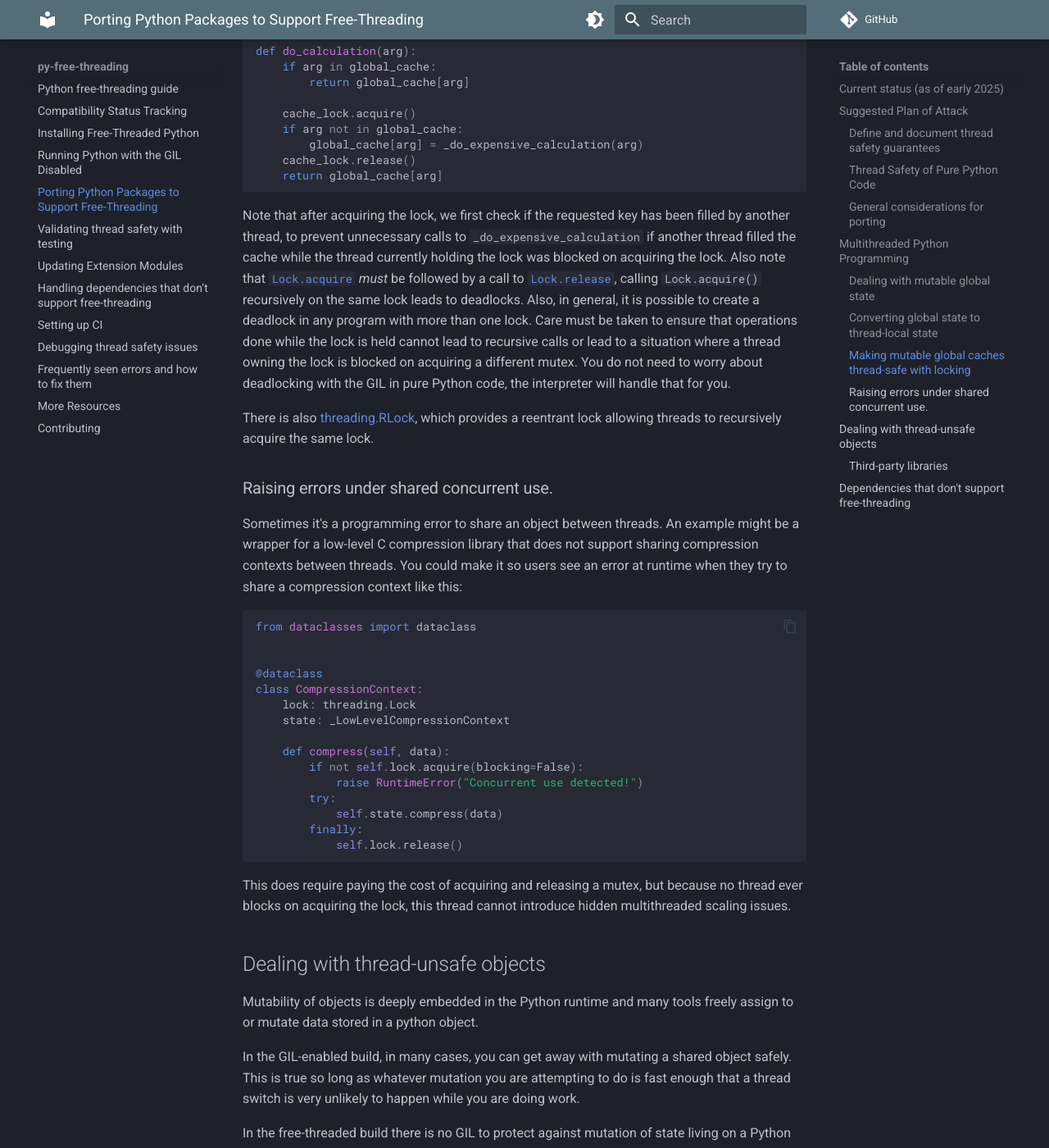
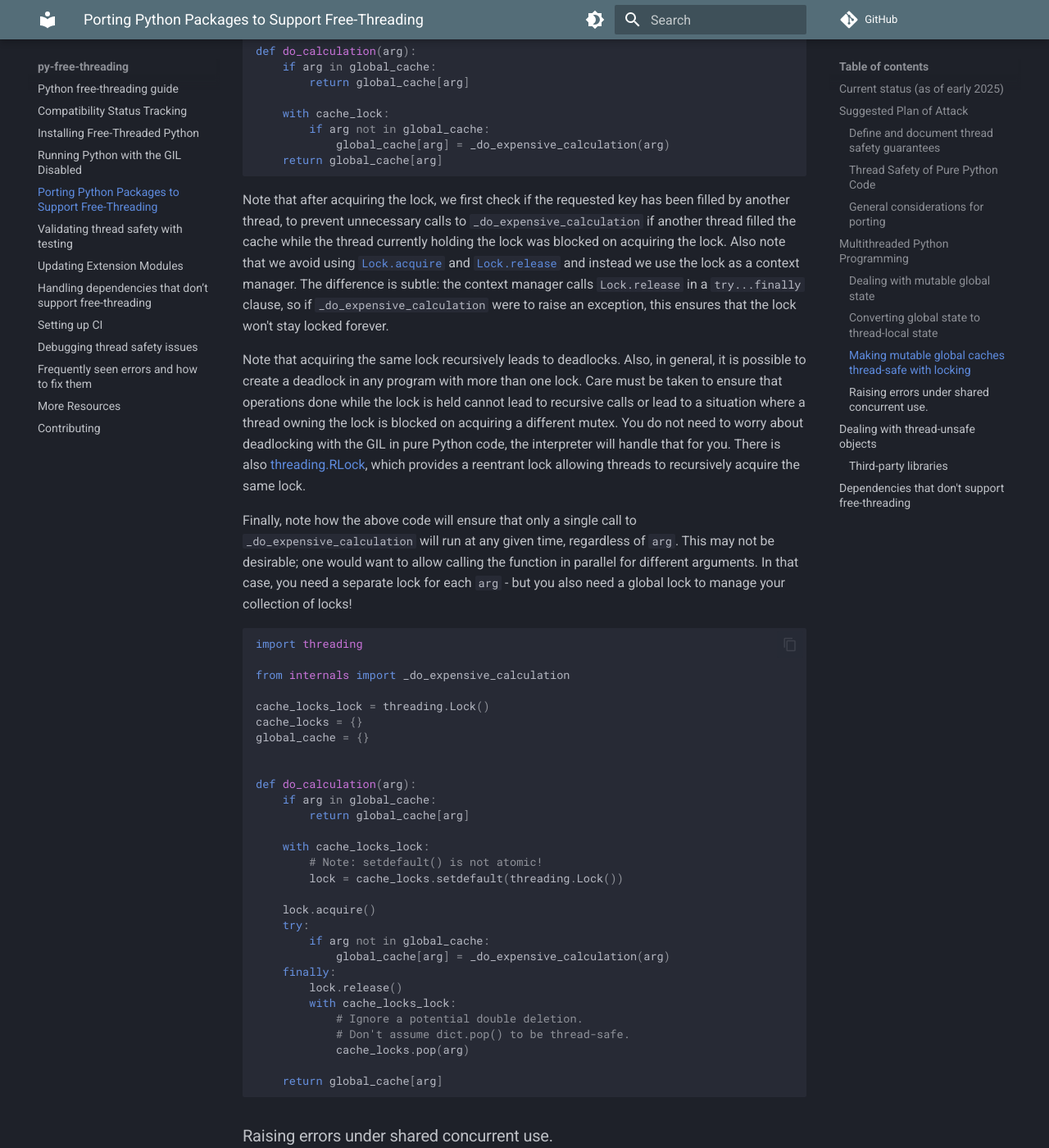
Before and after one commit to Quansight-Labs/free-threaded-compatibility, an MkDocs documentation site: the page built from docs/porting.md, in a window 1280 px wide and 1400 px high, scrolled down 4974 px. Shown: the whole window at 82% size. Built offline with MkDocs 1.6.1 and Material for MkDocs 9.7.7, drawn with Linux system fonts in a browser that asks for light colours; comment, search, counter and statistics services are not loaded.

Commit message:
DOC: release lock on exception

````diff
--- a/docs/porting.md
+++ b/docs/porting.md
@@ -239,32 +239,73 @@
     if arg in global_cache:
         return global_cache[arg]
 
-    cache_lock.acquire()
-    if arg not in global_cache:
-        global_cache[arg] = _do_expensive_calculation(arg)
-    cache_lock.release()
+    with cache_lock:
+        if arg not in global_cache:
+            global_cache[arg] = _do_expensive_calculation(arg)
     return global_cache[arg]
 ```
 
 Note that after acquiring the lock, we first check if the requested key
 has been filled by another thread, to prevent unnecessary calls to
 `_do_expensive_calculation` if another thread filled the cache while the thread
-currently holding the lock was blocked on acquiring the lock. Also note that
+currently holding the lock was blocked on acquiring the lock. Also note that we
+avoid using
 [`Lock.acquire`](https://docs.python.org/3/library/threading.html#threading.Lock.acquire)
-*must* be followed by a call to
-[`Lock.release`](https://docs.python.org/3/library/threading.html#threading.Lock.release),
-calling `Lock.acquire()` recursively on the same lock leads to deadlocks. Also,
+and [`Lock.release`](https://docs.python.org/3/library/threading.html#threading.Lock.release)
+and instead we use the lock as a context manager. The difference is subtle: the context
+manager calls `Lock.release` in a `try...finally` clause, so if
+`_do_expensive_calculation` were to raise an exception, this ensures that the lock won't
+stay locked forever.
+
+Note that acquiring the same lock recursively leads to deadlocks. Also,
 in general, it is possible to create a deadlock in any program with more than
 one lock. Care must be taken to ensure that operations done while the lock is
 held cannot lead to recursive calls or lead to a situation where a thread owning
 the lock is blocked on acquiring a different mutex. You do not need to worry
 about deadlocking with the GIL in pure Python code, the interpreter will handle
 that for you.
-
 There is also
 [threading.RLock](https://docs.python.org/3/library/threading.html#rlock-objects),
 which provides a reentrant lock allowing threads to recursively acquire the same
 lock.
+
+Finally, note how the above code will ensure that only a single call to
+`_do_expensive_calculation` will run at any given time, regardless of `arg`.
+This may not be desirable; one would want to allow calling the function in
+parallel for different arguments. In that case, you need a separate lock for each
+`arg` - but you also need a global lock to manage your collection of locks!
+
+```python
+import threading
+
+from internals import _do_expensive_calculation
+
+cache_locks_lock = threading.Lock()
+cache_locks = {}
+global_cache = {}
+
+
+def do_calculation(arg):
+    if arg in global_cache:
+        return global_cache[arg]
+
+    with cache_locks_lock:
+        # Note: setdefault() is not atomic!
+        lock = cache_locks.setdefault(threading.Lock())
+
+    lock.acquire()
+    try:
+        if arg not in global_cache:
+            global_cache[arg] = _do_expensive_calculation(arg)
+    finally:
+        lock.release()
+        with cache_locks_lock:
+            # Ignore a potential double deletion.
+            # Don't assume dict.pop() to be thread-safe.
+            cache_locks.pop(arg)
+
+    return global_cache[arg]
+```
 
 ### Raising errors under shared concurrent use.
 
````
